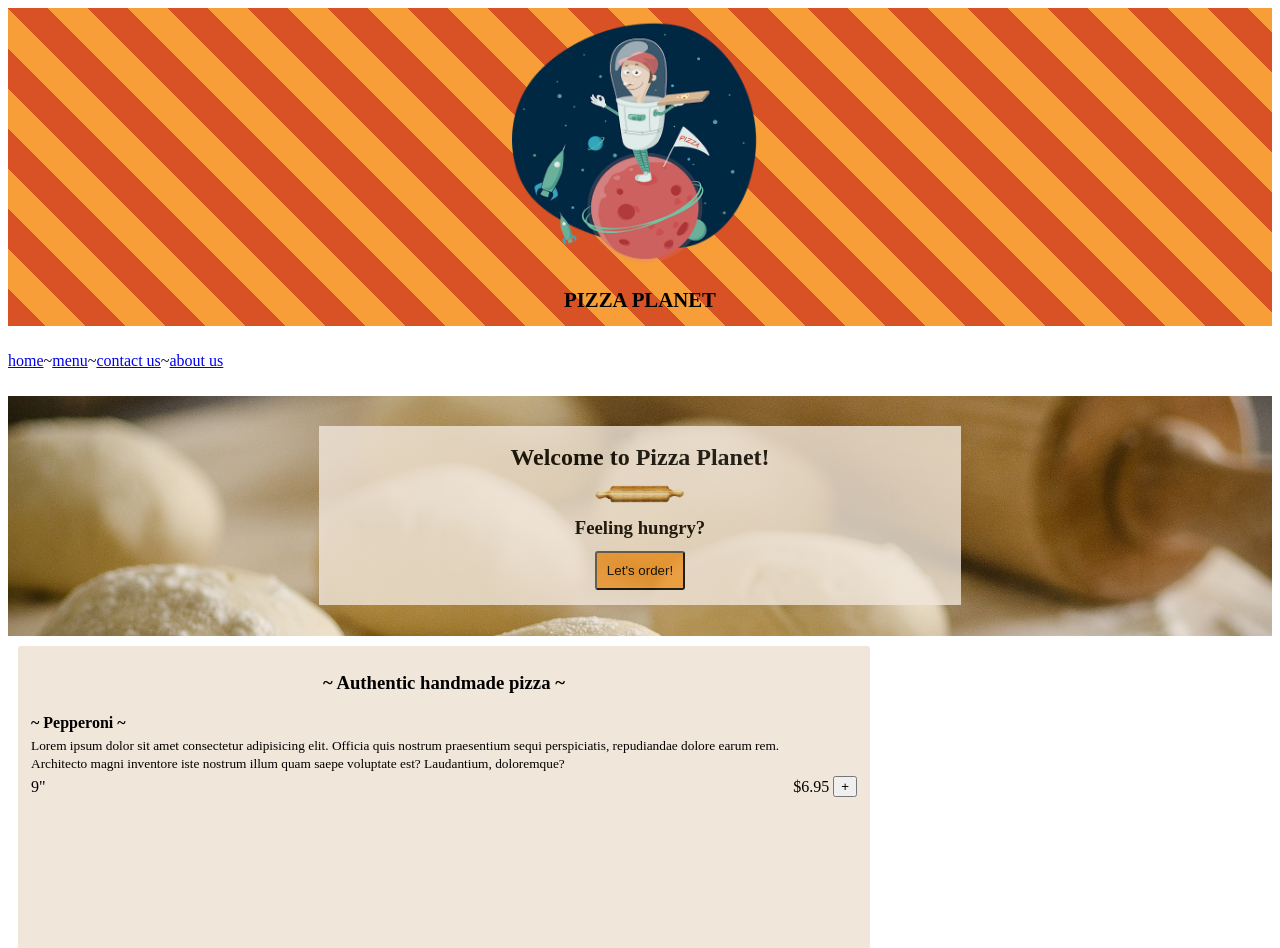
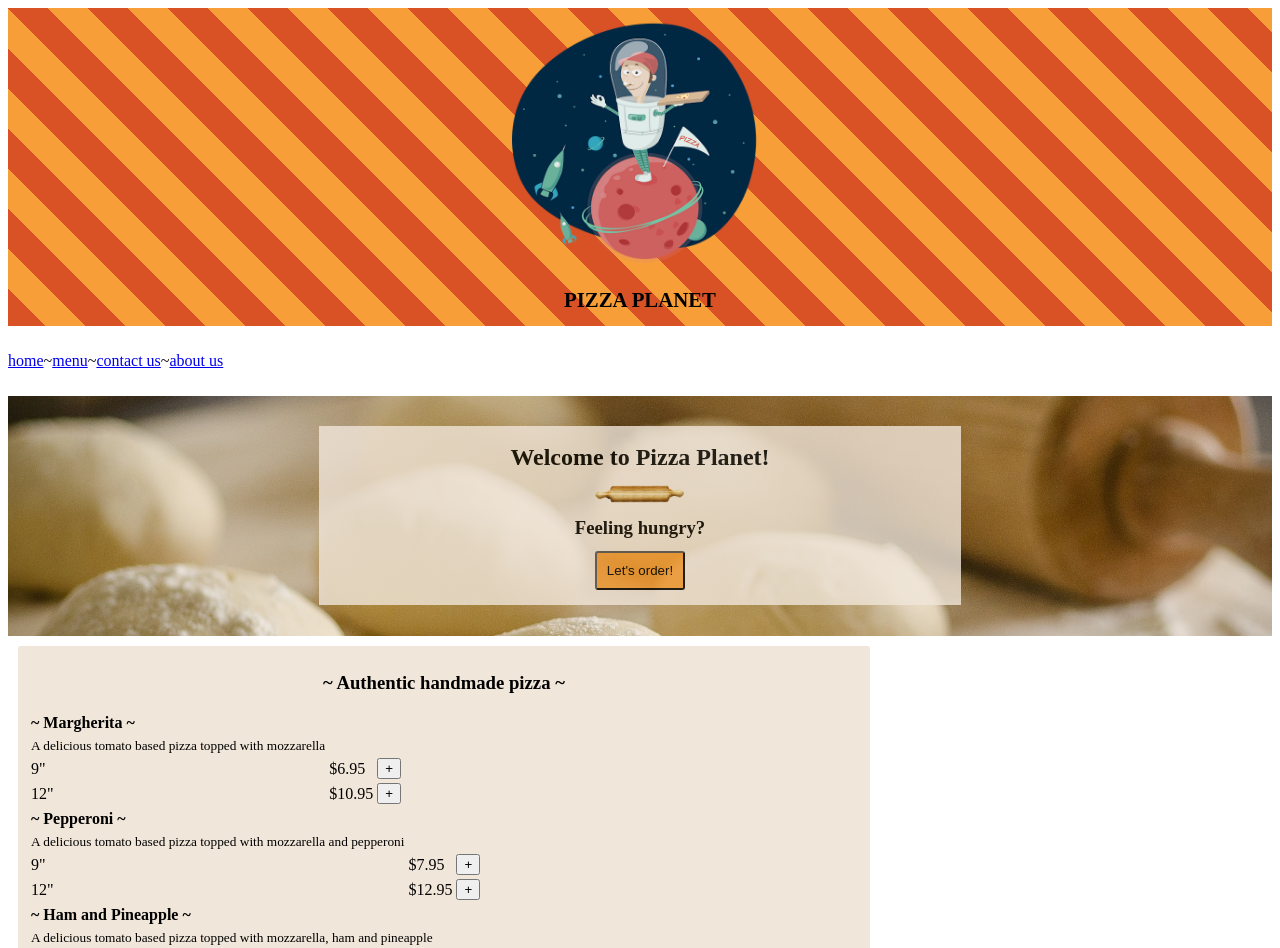
Before and after one commit to chrisdixon161/Pizza-Planet-V2-Stages, a Vue app: page / in a window 1280 px wide. Shown: the top 948 px of the page. Built offline with nearby package versions, Linux system fonts and the light colour scheme.

Commit message:
looping through menu items

```diff
--- a/src/components/Menu.vue
+++ b/src/components/Menu.vue
@@ -3,21 +3,21 @@
     <!-- menu -->
     <div class="menu">
       <h3>~ Authentic handmade pizza ~</h3>
-      <table>
+      <table v-for="item in getMenuItems" :key="item.name">
         <tbody>
           <tr>
             <td>
-              <strong>~ Pepperoni ~</strong>
+              <strong>~ {{ item.name }} ~</strong>
             </td>
           </tr>
           <tr>
             <td>
-              <small>Lorem ipsum dolor sit amet consectetur adipisicing elit. Officia quis nostrum praesentium sequi perspiciatis, repudiandae dolore earum rem. Architecto magni inventore iste nostrum illum quam saepe voluptate est? Laudantium, doloremque?</small>
+              <small>{{ item.description }}</small>
             </td>
           </tr>
-          <tr>
-            <td>9"</td>
-            <td>$6.95</td>
+          <tr v-for="(option, index) in item.options" :key="option[index]">
+            <td>{{ option.size }}"</td>
+            <td>${{ option.price }}</td>
             <td>
               <button type="button" class="btn_green">+</button>
             </td>
@@ -27,6 +27,61 @@
     </div>
   </div>
 </template>
+
+<script>
+export default {
+  data() {
+    return {
+      getMenuItems: {
+        1: {
+          name: "Margherita",
+          description: "A delicious tomato based pizza topped with mozzarella",
+          options: [
+            {
+              size: 9,
+              price: 6.95
+            },
+            {
+              size: 12,
+              price: 10.95
+            }
+          ]
+        },
+        2: {
+          name: "Pepperoni",
+          description:
+            "A delicious tomato based pizza topped with mozzarella and pepperoni",
+          options: [
+            {
+              size: 9,
+              price: 7.95
+            },
+            {
+              size: 12,
+              price: 12.95
+            }
+          ]
+        },
+        3: {
+          name: "Ham and Pineapple",
+          description:
+            "A delicious tomato based pizza topped with mozzarella, ham and pineapple",
+          options: [
+            {
+              size: 9,
+              price: 7.95
+            },
+            {
+              size: 12,
+              price: 12.95
+            }
+          ]
+        }
+      }
+    };
+  }
+};
+</script>
 
 <style scoped>
 h3 {
```
